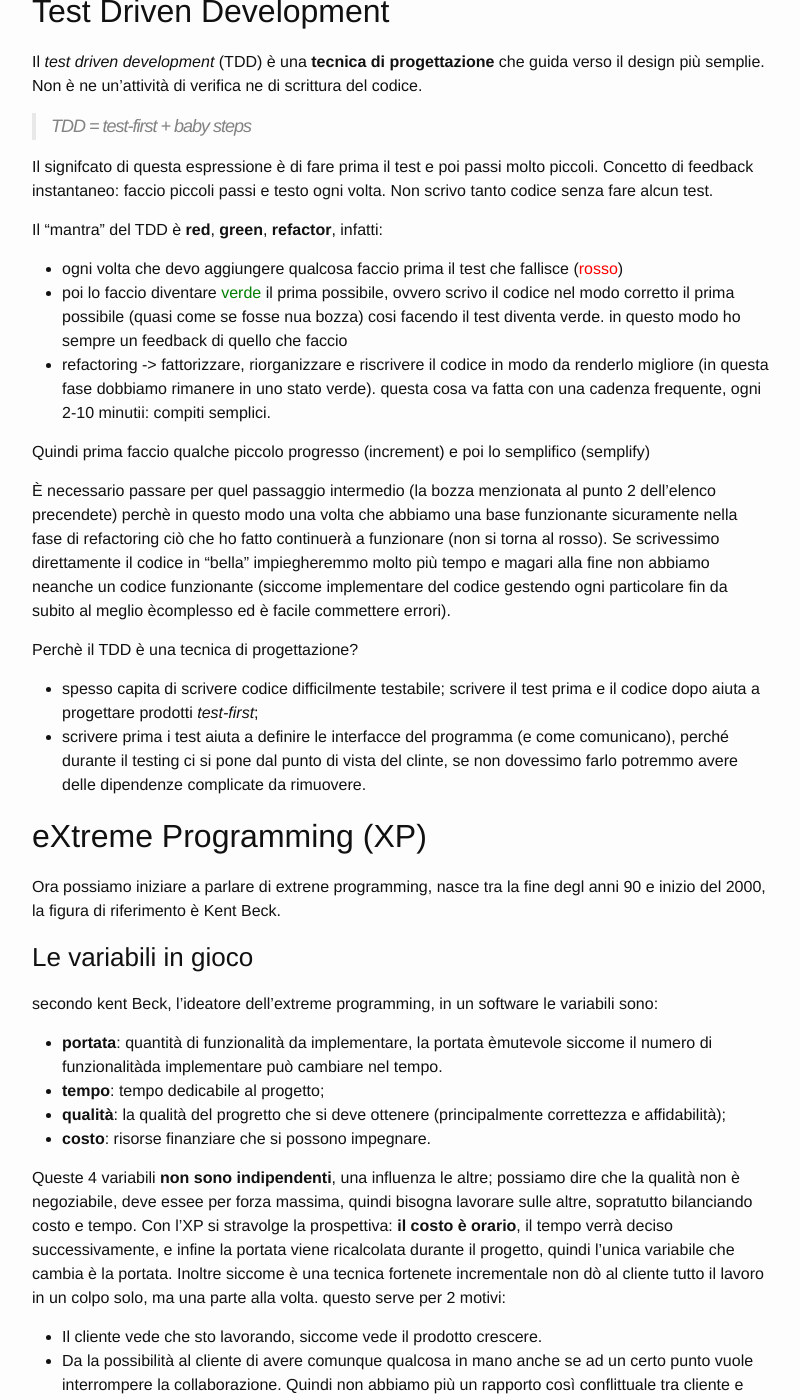
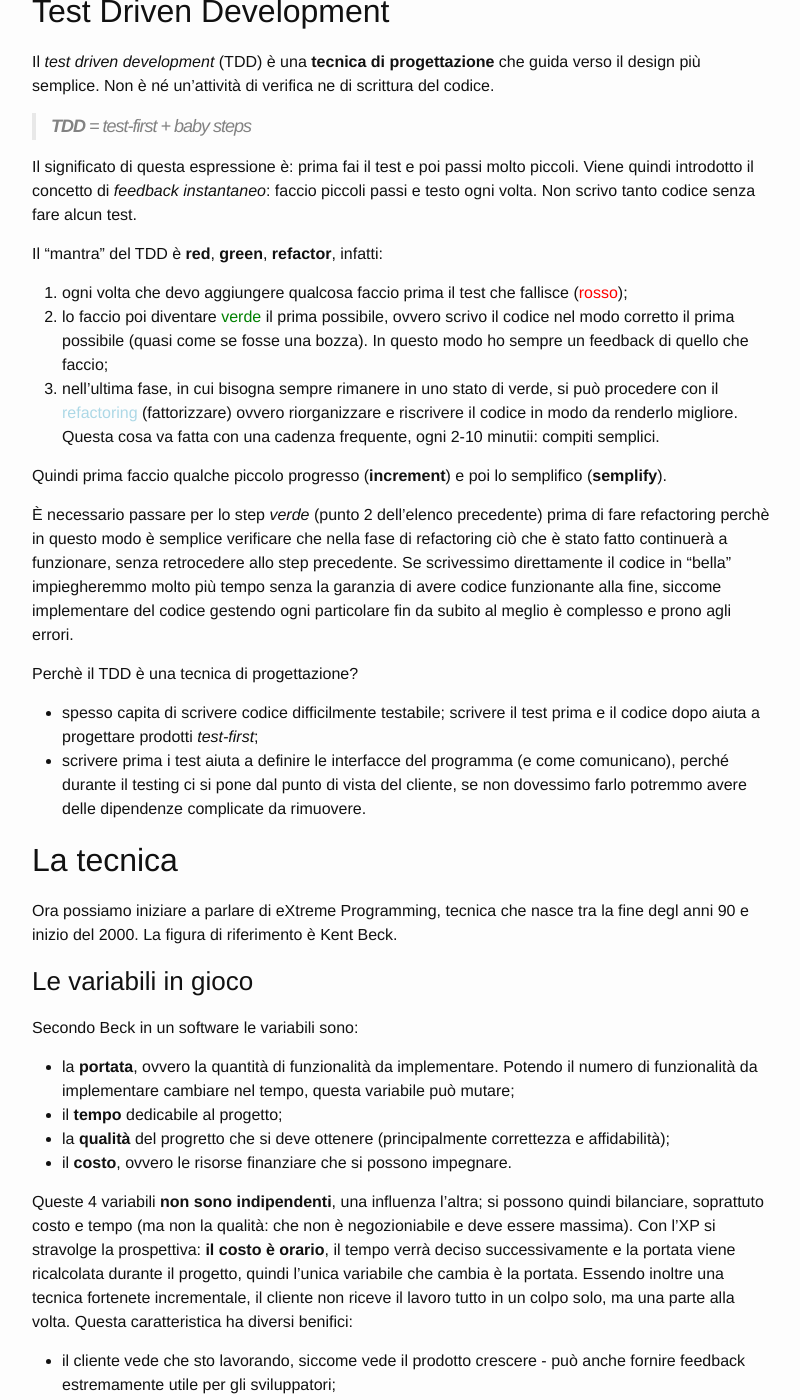
Before and after one commit to MarcoBuster/sweng, a Jekyll site: the page built from _posts/2022-10-10-extreme-programming.md, in a window 1280 px wide and 1400 px high, scrolled down 1221 px. Shown: the whole window, without its empty margins (238-1038 px from the left). Built offline with Jekyll 4.4.1, drawn with Linux system fonts in a browser that asks for light colours; the table of contents is made by our own code; some of the changed text lies outside the part shown.

Commit message:
Refactor grammar and puntaction of first two subsections

```diff
--- a/_posts/2022-10-10-extreme-programming.md
+++ b/_posts/2022-10-10-extreme-programming.md
@@ -11,67 +11,80 @@ Concetto principale dell'extreme programming
 
 ## Test Driven Development
 
-Il _test driven development_ (TDD) è una __tecnica di progettazione__ che guida verso il design più semplie. Non è ne un'attività di verifica ne di scrittura del codice.
+Il _test driven development_ (TDD) è una __tecnica di progettazione__ che guida verso il design più semplice.
+Non è né un'attività di verifica ne di scrittura del codice.
 
-> TDD = test-first + baby steps
+> __TDD__ = _test-first_ + _baby steps_
 
-Il signifcato di questa espressione è di fare prima il test e poi passi molto piccoli. Concetto di feedback instantaneo: faccio piccoli passi e testo ogni volta. Non scrivo tanto codice senza fare alcun test.
+Il significato di questa espressione è: prima fai il test e poi passi molto piccoli.
+Viene quindi introdotto il concetto di _feedback instantaneo_: faccio piccoli passi e testo ogni volta.
+Non scrivo tanto codice senza fare alcun test.
 
 Il "mantra" del TDD è __red__, __green__, __refactor__, infatti:
 
-- ogni volta che devo aggiungere qualcosa faccio prima il test che fallisce (<span style="Color: red">rosso</span>)
-- poi lo faccio diventare <span style="Color: green">verde</span> il prima possibile, ovvero scrivo il codice nel modo corretto il prima possibile (quasi come se fosse nua bozza) cosi facendo il test diventa verde. in questo modo ho sempre un feedback di quello che faccio
-- refactoring -> fattorizzare, riorganizzare e riscrivere il codice in modo da renderlo migliore (in questa fase dobbiamo rimanere in uno stato verde).
-questa cosa va fatta con una cadenza frequente, ogni 2-10 minutii: compiti semplici.
+1. ogni volta che devo aggiungere qualcosa faccio prima il test che fallisce (<span style="color: red">rosso</span>);
+2. lo faccio poi diventare <span style="color: green">verde</span> il prima possibile, ovvero scrivo il codice nel modo corretto il prima possibile (quasi come se fosse una bozza).
+In questo modo ho sempre un feedback di quello che faccio;
+3. nell'ultima fase, in cui bisogna sempre rimanere in uno stato di verde, si può procedere con il <span style="color: lightblue">refactoring</span> (fattorizzare) ovvero riorganizzare e riscrivere il codice in modo da renderlo migliore.
+Questa cosa va fatta con una cadenza frequente, ogni 2-10 minutii: compiti semplici.
 
-Quindi prima faccio qualche piccolo progresso (increment) e poi lo semplifico (semplify)
+Quindi prima faccio qualche piccolo progresso (__increment__) e poi lo semplifico (__semplify__).
 
-È necessario passare per quel passaggio intermedio (la bozza menzionata al punto 2 dell'elenco precendete) perchè in questo modo una volta che abbiamo una base funzionante sicuramente nella fase di refactoring ciò che ho fatto continuerà a funzionare (non si torna al rosso). Se scrivessimo direttamente il codice in "bella" impiegheremmo molto più tempo e magari alla fine non abbiamo neanche un codice funzionante (siccome implementare del codice gestendo ogni particolare fin da subito al meglio ècomplesso ed è facile commettere errori).
+È necessario passare per lo step _verde_ (punto 2 dell'elenco precedente) prima di fare refactoring perchè in questo modo è semplice verificare che nella fase di refactoring ciò che è stato fatto continuerà a funzionare, senza retrocedere allo step precedente.
+Se scrivessimo direttamente il codice in "bella" impiegheremmo molto più tempo senza la garanzia di avere codice funzionante alla fine, siccome implementare del codice gestendo ogni particolare fin da subito al meglio è complesso e prono agli errori.
 
 Perchè il TDD è una tecnica di progettazione?
 - spesso capita di scrivere codice difficilmente testabile; scrivere il test prima e il codice dopo aiuta a progettare prodotti _test-first_;
-- scrivere prima i test aiuta a definire le interfacce del programma (e come comunicano), perché durante il testing ci si pone dal punto di vista del clinte, se non dovessimo farlo potremmo avere delle dipendenze complicate da rimuovere.
+- scrivere prima i test aiuta a definire le interfacce del programma (e come comunicano), perché durante il testing ci si pone dal punto di vista del cliente, se non dovessimo farlo potremmo avere delle dipendenze complicate da rimuovere.
 
-## eXtreme Programming (XP)
-Ora possiamo iniziare a parlare di extrene programming, nasce tra la fine degl anni 90 e inizio del 2000, la figura di riferimento è Kent Beck.
+## La tecnica
+Ora possiamo iniziare a parlare di eXtreme Programming, tecnica che nasce tra la fine degl anni 90 e inizio del 2000. La figura di riferimento è Kent Beck.
 
 ### Le variabili in gioco
-secondo kent Beck, l'ideatore dell'extreme programming, in un software le variabili sono:
-- __portata__: quantità di funzionalità da implementare, la portata èmutevole siccome il numero di funzionalitàda implementare può cambiare nel tempo.
-- __tempo__: tempo dedicabile al progetto;
-- __qualità__: la qualità del progretto che si deve ottenere (principalmente correttezza e affidabilità);
-- __costo__: risorse finanziare che si possono impegnare.
+Secondo Beck in un software le variabili sono:
+- la __portata__, ovvero la quantità di funzionalità da implementare. Potendo il numero di funzionalità da implementare cambiare nel tempo, questa variabile può mutare;
+- il __tempo__ dedicabile al progetto;
+- la __qualità__ del progretto che si deve ottenere (principalmente correttezza e affidabilità);
+- il __costo__, ovvero le risorse finanziare che si possono impegnare.
 
-Queste 4 variabili __non sono indipendenti__, una influenza le altre; possiamo dire che la qualità non è negoziabile, deve essee per forza massima, quindi bisogna lavorare sulle altre, sopratutto bilanciando costo e tempo.
-Con l'XP si stravolge la prospettiva: __il costo è orario__, il tempo verrà deciso successivamente, e infine la portata viene ricalcolata durante il progetto, quindi l'unica variabile che cambia è la portata. Inoltre siccome è una tecnica fortenete incrementale non dò al cliente tutto il lavoro in un colpo solo, ma una parte alla volta. questo serve per 2 motivi:
-- Il cliente vede che sto lavorando, siccome vede il prodotto crescere.
-- Da la possibilità al cliente di avere comunque qualcosa in mano anche se ad un certo punto vuole interrompere la collaborazione.
-Quindi non abbiamo più un rapporto così conflittuale tra cliente e sviluppatore.
+Queste 4 variabili __non sono indipendenti__, una influenza l'altra; si possono quindi bilanciare, soprattuto costo e tempo (ma non la qualità: che non è negozioniabile e deve essere massima).
+Con l'XP si stravolge la prospettiva: __il costo è orario__, il tempo verrà deciso successivamente e la portata viene ricalcolata durante il progetto, quindi l'unica variabile che cambia è la portata.
+Essendo inoltre una tecnica fortenete incrementale, il cliente non riceve il lavoro tutto in un colpo solo, ma una parte alla volta.
+Questa caratteristica ha diversi benifici:
+- il cliente vede che sto lavorando, siccome vede il prodotto crescere - può anche fornire feedback estremamente utile per gli sviluppatori;
+- da la possibilità al cliente di avere comunque qualcosa in mano anche se ad un certo punto vuole interrompere la collaborazione.
+
+Il rapporto tra cliente e sviluppatore non viene più visto quindi come conflittuale ma come collaborativo.
 
 ### Principi dell'extreme programming
 - __Feedback rapido__ da test, cliente e colleghi. In alcune aziende viene fatto uno _standup meeting_: poche parole in piedi per dire cosa è stato fatto e le successive intenzioni.
-- __Presumere la semplicità__: Non pianificare per il futuro ma per ciò che ti serve nel breve termine, questo sia per quanto riguarda la pianificazione del prodotto da creare sia per la progettazione del team, che deve essere semplice (per esempio non gerarchica). in generale questa regola vale per tutti gli ambiti del progetto.
-- __Accettare il cambiamento__: non ci si deve aspettare che il software sia immutabile, deve essere dato per scontato il concetto di flessibilità, ovvero che il cliente vorrà fare cambiamenti sia dopo che durante lo sviluppo del prodotto.
-- __Modifica incrementale__: Qui rientra il concetto di baby steps visto prima, ma non solo, per esempio vale anche per il team, ovvero non bisognerebbe mai aggiungere più di una persona al gruppo di valoro (se ne aggiungo di più potrei passare più tempo ad istruirle che a sviluppare).
-- __Lavoro di qualità__: far star bene lo sviluppatore; la fidelizzazione dello sviluppatore è importante perchè più lo sviluippatore si trova bene e meglio lavora.
+- __Presumere la semplicità__: non pianificare per il futuro ma per ciò che serve nel breve termine, sia per quanto riguarda la pianificazione del prodotto da creare sia per la progettazione del team, che deve essere semplice (per esempio non gerarchica). In generale questa regola vale per tutti gli ambiti del progetto.
+- __Accettare il cambiamento__: non ci si deve aspettare che il software sia immutabile, deve essere dato per scontato il concetto di flessibilità, ovvero che il cliente vorrà fare cambiamenti sia dopo che durante lo sviluppo.
+- __Modifica incrementale__: qui rientra il concetto di baby steps visto prima, ma non solo, per esempio vale anche per il team, ovvero non bisognerebbe mai aggiungere più di una persona per volta al gruppo di valoro (se ne aggiungo di più potrei passare più tempo ad istruirle che a sviluppare).
+- __Lavoro di qualità__: far star bene lo sviluppatore; la fidelizzazione dello sviluppatore è importante perchè più lo sviluppatore si trova bene e meglio lavora.
 
 Nell'ingegneria classica invece abbiamo (alcuni sono condivisi con l'extreme programming):
-- __Separazione degli interessi__ (_aspects_ o _concerns_): separare tempi, responsabilità, moduli, ovvero tutte le varie viste o le varie dimensioni su cui devo affrontare il mio problema. anche l'extreme programming da per scontato questo principio.
+- __Separazione degli interessi__ (_aspects_ o _concerns_): separare tempi, responsabilità, moduli, ovvero tutte le varie viste o le varie dimensioni su cui devo affrontare il mio problema; anche l'XP dà per scontato questo principio.
 - __Astrazione e modularità__: ciò che ci permette di dominare i problemi complessi (possono essere i diversi linguaggi di programmazione, linguaggi di descrizione o i vari costrutti che abbiamo usato).
 - __Anticipazione del cambiamento__ (_design for change_): in fase di progettazione il programmatore pensa a come potrebbe cambiare il prodotto per aggiungere requisiti che il cliente magari non aveva neanche pensato. Spesso però questo concetto complica arbitrariamente la progettazione e lo sviluppo, considerando anche che sono solo fantasie; può essere un'idea migliore farlo semplice ed incrementarlo man mano.
-- __Generalità__
-- __Incrementalità__
-- __Rigore e formalità__
+- __Generalità__.
+- __Incrementalità__.
+- __Rigore e formalità__.
 
-I due punti più in contrasto sono presumere la semplicità e l'anticipazione del cambiamento.
+I due punti più in contrasto sono _presumere la semplicità_ (XP) e l'_anticipazione del cambiamento_ (ingegneria classica).
 
 ### Presumere la semplicità vs anticipazione del cambiamento
-- XP mette davanti la semplicità all'anticipazione del cambiamento: non sto inserendo cose che mi serviranno per il futuro, ma non è detto che non stia progettando per il futuro. Diciamo non è il primo aspetto da guardare, il primo aspetto è la semplicità, ovvero fare le cose nella maniera più chiara possibile.
-- Secondo Bohem (1976) invece, si ipotizza una curva di tipo esponenziale per il corso delle modifiche all'aumento dell'avanzamento del progetto.
-    - Dal'altro canto, per l'XP questa curva ha un asintoto orizzontale a un certo punto.
-    - "Nei primi tempi poteva essere vero, ma ora è meglio rimandare l'aggiunta di modifiche fino a quando non servono.", appunto perchè da un certo punto in poi il costo delle modifiche non subisce cambiamenti sensibili, siccome abbiamo del codice semplice e facile da modificare.
+XP dà priorità alla semplicità rispetto che all'anticipazione del cambiamento, ma non inserire funzionalità che non serviranno per il futuro non esclude necessariamente _progettare per il futuro_.
+L'XP prescrive comunque la semplicità e la chiarezza rispetto a quest'ultimo.
+Secondo Bohem (1976) invece, si ipotizza una curva di tipo esponenziale per il costo delle modifiche all'aumento dell'avanzamento del progetto.
+Dal'altro canto, per l'XP questa curva ha un asintoto orizzontale a un certo punto.
 
-Bohem parlava in realtà di cost to fix, non per modificare: la generalizzazione è un po estesa; inoltre la sua statistica era poco affidabile perchèsi basava su pochi elementi. La curva è stata poi ritrattata per accomodare il fatto che se un errore avviene in una fase affligge solo le successive, e non le precedenti.
+{% responsive_image path: 'assets/03_bohem-cost-to-fix.png' %}
+
+> _"Nei primi tempi poteva essere vero, ma ora è meglio rimandare l'aggiunta di modifiche fino a quando non servono."_, appunto perchè da un certo punto in poi il costo delle modifiche non subisce cambiamenti sensibili, siccome seguendo i principi dell'XP il codice rimane semplice e facile da modificare.
+
+Bohem parlava in realtà del _cost to fix_, non della modifica in sé: la generalizzazione è un po estesa; inoltre la sua statistica era poco affidabile perchè si basava su pochi elementi.
+La curva è stata poi ritrattata per accomodare il fatto che se un errore avviene in una fase affligge solo le successive, e non le precedenti.
 
 ## Figure in gioco e responsabilità
 Solitamente ci sono tre figure:
```
Also changed, not shown: assets/03_bohem-cost-to-fix.png (added).
